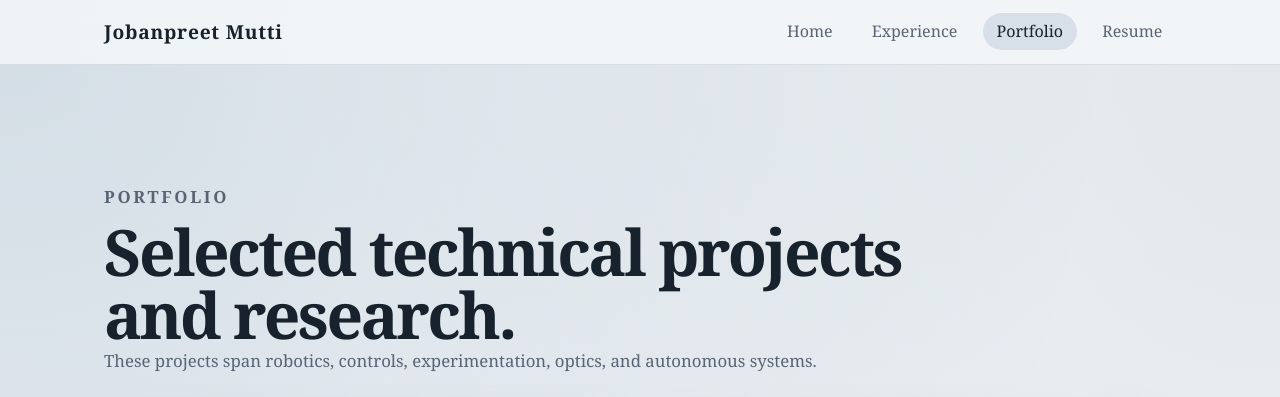
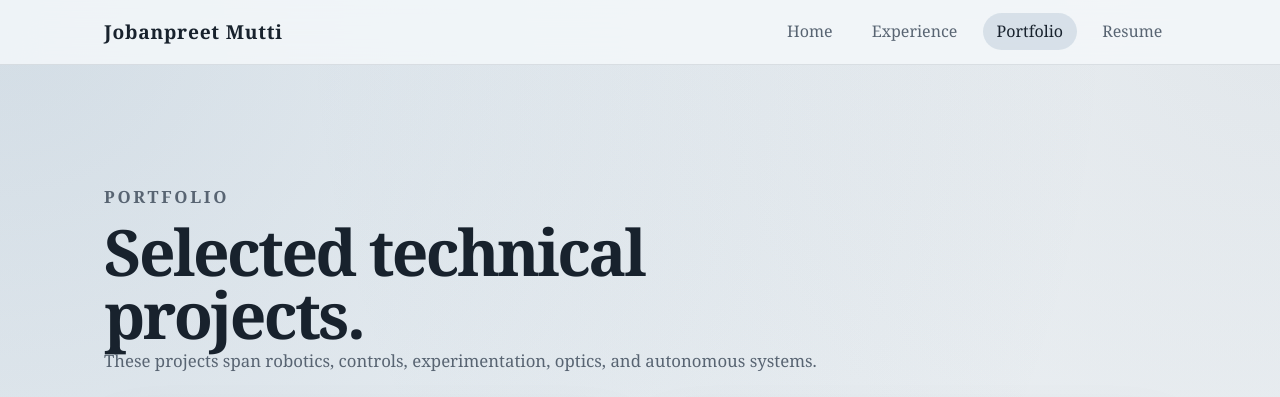
Before and after one commit to JobanSM/portfolio-website, a plain HTML site: page portfolio.html in a window 1280 px wide. Shown: the top 397 px of the page. Drawn offline with Linux system fonts and the light colour scheme.

Commit message:
Remove research from portfolio heading

```diff
--- a/portfolio.html
+++ b/portfolio.html
@@ -24,7 +24,7 @@
     <main class="page-shell">
         <section class="page-intro">
             <p class="eyebrow">Portfolio</p>
-            <h1>Selected technical projects and research.</h1>
+            <h1>Selected technical projects.</h1>
             <p>
                 These projects span robotics, controls, experimentation, optics, and autonomous systems.
             </p>
```
